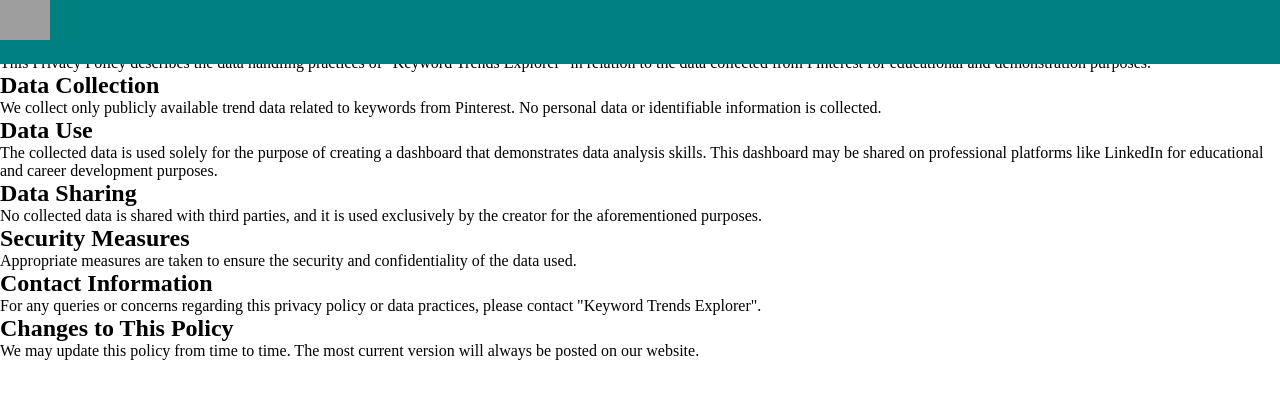
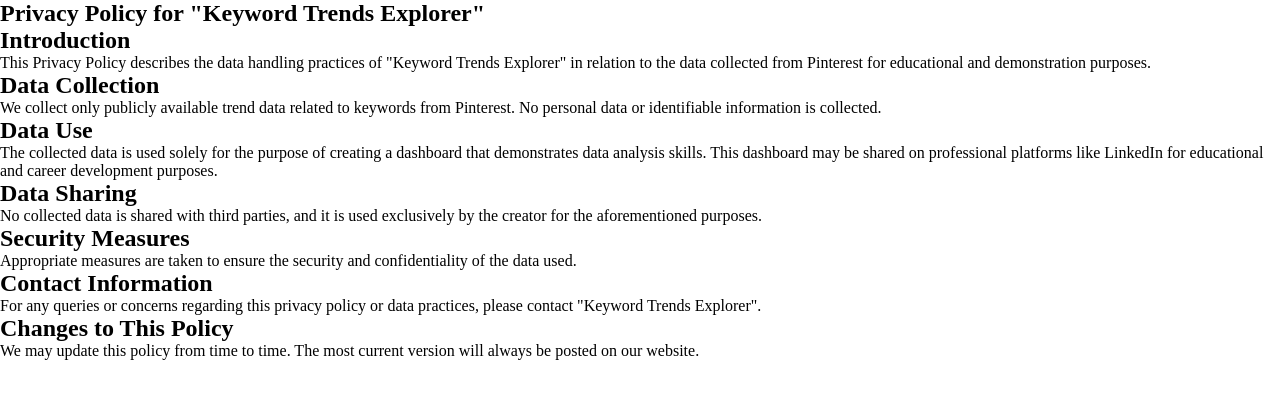
Before and after one commit to li-trot/PolicyForDashboard, a plain HTML site: page index.html in a window 1280 px wide. Drawn offline with Linux system fonts and the light colour scheme; grey boxes are pictures that could not be loaded.

Commit message:
Update index.html

```diff
--- a/index.html
+++ b/index.html
@@ -5,9 +5,6 @@
     <link href="style.css" rel="stylesheet">
   </head>
   <body>
-    <header>
-      <a href="#home"><img src="https://www.svgrepo.com/show/29769/computer.svg" width="50px" height="40px" alt="logo"></a>
-    </header>
     <section>
       <h1>Privacy Policy for "Keyword Trends Explorer"</h1>
       <h2>Introduction</h2>
```
